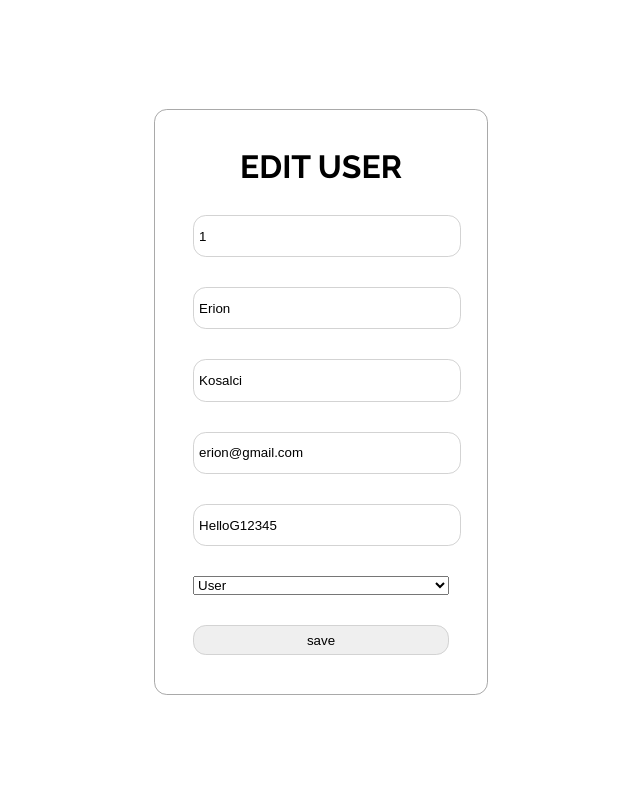
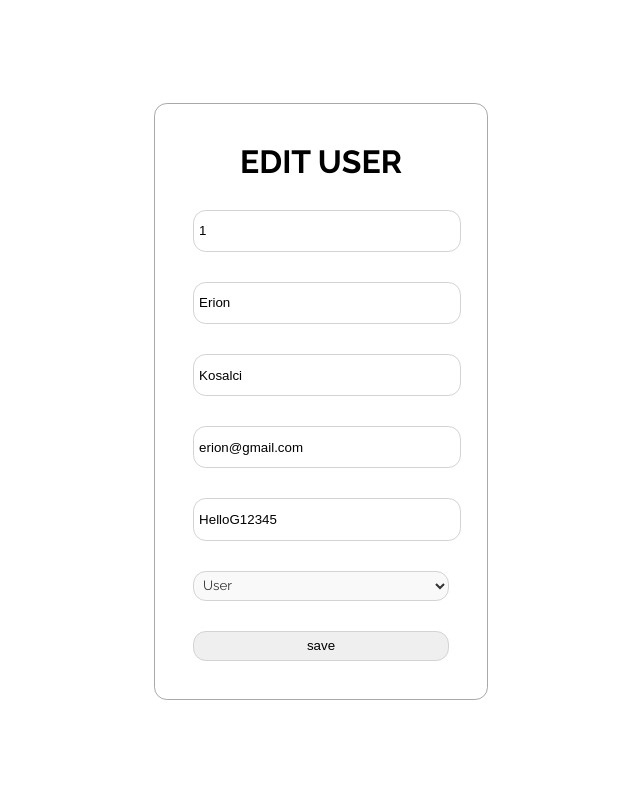
Before and after one commit to ErionG14/Metaverse---VR-Accessories, a PHP site: page /edit.php?id=1 in a window 1280 px wide. Shown: the part 88-890 px from the top of the page, without its empty margins (319-959 px from the left). Run offline with PHP 8.4, Linux system fonts and the light colour scheme; the visitor is signed in with stand-in values (Sample User, id 1); data comes from the database, SQL or seed files in the repository.

Commit message:
fixed the style on the admin/user options roles

```diff
--- a/edit.php
+++ b/edit.php
@@ -44,6 +44,19 @@ $user  = $userRepository->getUserById($userId);
 
     .hrOfUser {
         font: max(15px, 1vw) "rRegular";
+    }
+
+    .inputPassword select {
+        width: 100%;
+        height: max(30px, 2vw);
+        outline: none;
+        border: 1px solid lightgray;
+        border-radius: max(10px, 1vw);
+        padding: 2%;
+        font-family: "rRegular";
+        background-color: #f9f9f9;
+        color: #333;
+        cursor: pointer;
     }
 </style>
 
```
Also changed, not shown: CSS/edit.css (line endings or trailing spaces). Lines whose indentation alone changed are shown as unchanged.
